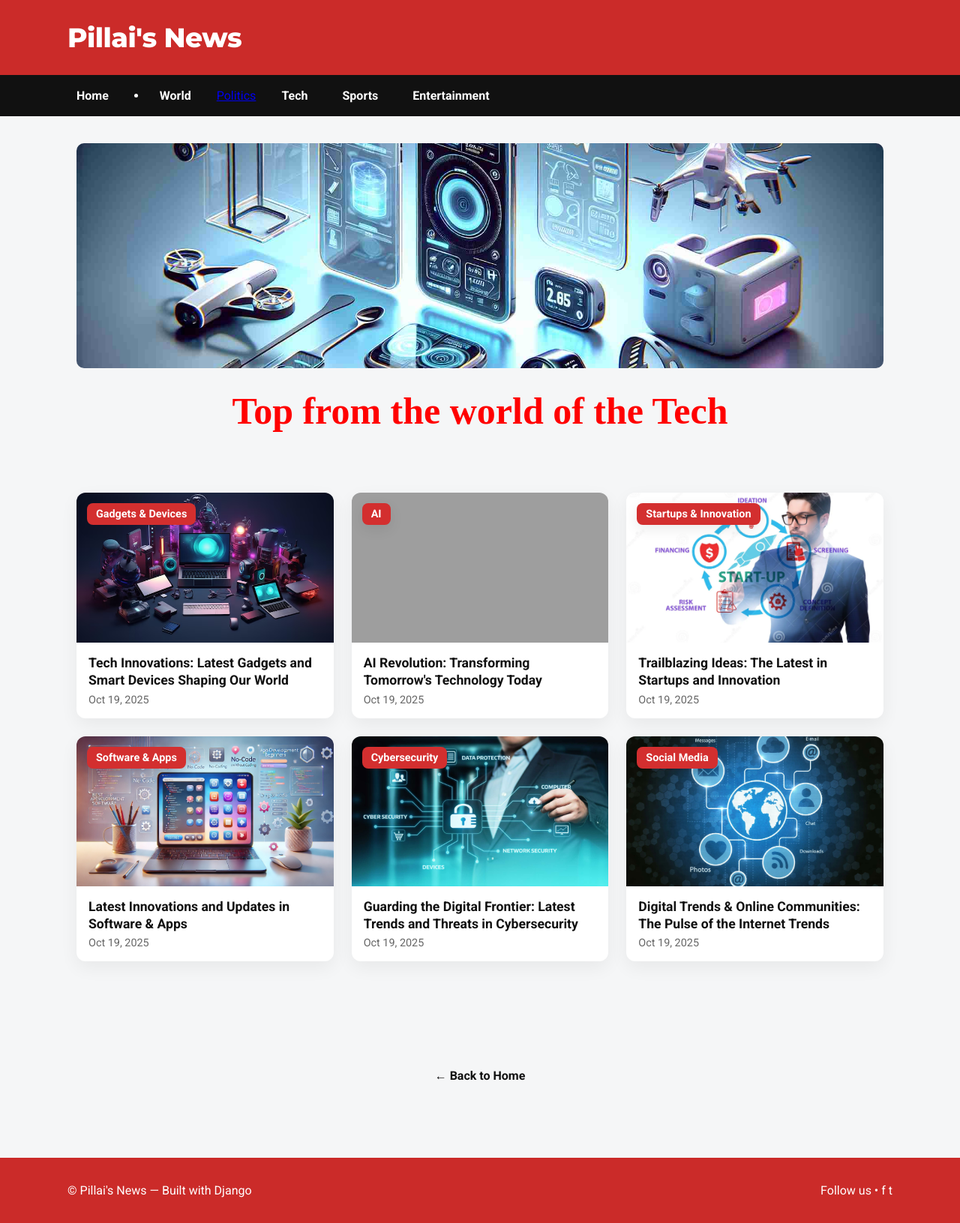
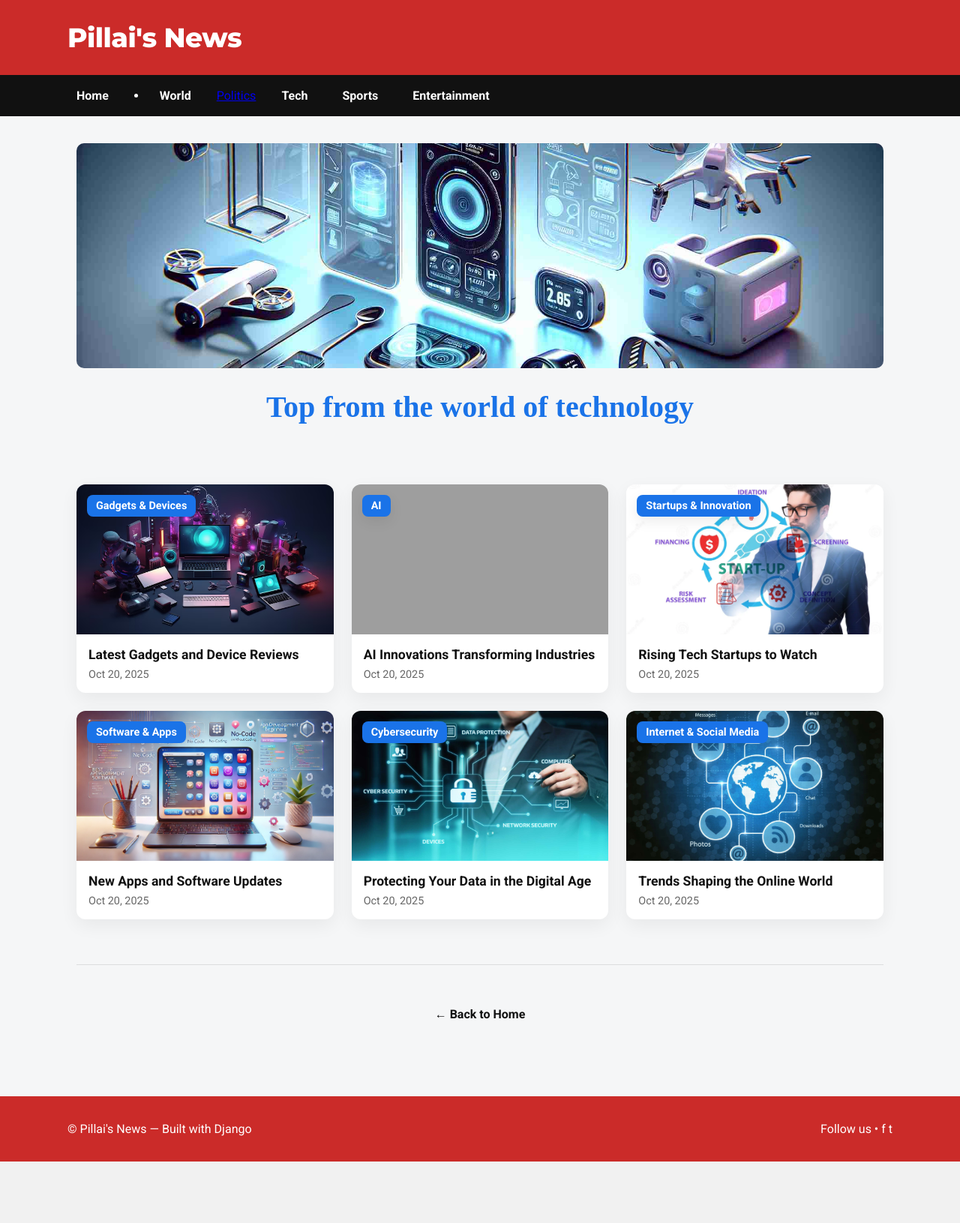
Before and after one commit to hshubham24beit-oss/news-website, a Django app: page /tech/ in a window 1280 px wide. Shown: the whole page at 75% size. After the commit the page ends 1549 px from the top, so only its background shows below. Run offline with Django 5.2, Linux system fonts and the light colour scheme; grey boxes are pictures that could not be loaded.

Commit message:
made tech page cards

```diff
--- a/news/templates/news/tech.html
+++ b/news/templates/news/tech.html
@@ -34,20 +34,20 @@ main.container.main-grid {
   border-radius: 10px;
 }
 .tech-hero h2 {
-  margin: 24px 0 40px ;
+  margin: 24px 0 40px;
   font-size: 40px;
   font-weight: 800;
   font-family: serif;
-  color: red;
+  color: #1a73e8; /* tech color */
 }
-.category-grid {
+.tech-grid {
   display: grid;
   grid-template-columns: repeat(auto-fit, minmax(300px, 1fr));
   gap: 24px;
   margin-bottom: 60px;
   margin-top: 80px;
 }
-.category-card {
+.tech-card {
   background: #fff;
   border-radius: 12px;
   overflow: hidden;
@@ -57,26 +57,26 @@ main.container.main-grid {
   color: inherit;
   display: block;
 }
-.category-card:hover {
+.tech-card:hover {
   transform: translateY(-6px);
   box-shadow: 0 18px 40px rgba(0,0,0,0.10);
 }
-.category-card .img-wrap {
+.tech-card .img-wrap {
   position: relative;
   width: 100%;
   height: 180px;
   overflow: hidden;
 }
-.category-card img {
+.tech-card img {
   width: 100%;
   height: 100%;
   object-fit: cover;
 }
-.category-badge {
+.tech-badge {
   position: absolute;
   left: 14px;
   top: 14px;
-  background: #d32f2f;
+  background: #1a73e8;
   color: #fff;
   padding: 6px 12px;
   border-radius: 8px;
@@ -84,113 +84,112 @@ main.container.main-grid {
   font-size: 0.9rem;
   box-shadow: 0 6px 18px rgba(0,0,0,0.08);
 }
-.category-card .card-body {
+.tech-card .card-body {
   padding: 16px;
   text-align: left;
 }
-.category-card .headline {
+.tech-card .headline {
   font-weight: 800;
   font-size: 1.1rem;
   line-height: 1.3;
   margin-bottom: 6px;
 }
-.category-card .meta {
+.tech-card .meta {
   color: #666;
   font-size: 0.9rem;
 }
 @media (min-width: 1200px) {
   .tech-inner { max-width: 1200px; }
-  .category-card .img-wrap { height: 200px; }
+  .tech-card .img-wrap { height: 200px; }
 }
 </style>
 
 <div class="tech-page">
   <div class="tech-inner">
 
-    <!-- 🌟 Tech Banner -->
+    <!-- 📰 Banner -->
     <div class="tech-hero" style="position: relative; display: block;">
       <img src="{% static 'images/tech-banner.jpg' %}"
            alt="Tech Banner"
            style="width: 100%; height: 300px; object-fit: cover; border-radius: 10px;">
-      <h2 style="margin-bottom: 50px; font-size: 50px;">Top from the world of the Tech</h2>
+      <h2>Top from the world of technology</h2>
     </div>
 
-    <!-- 🖥 Tech Category Cards -->
-    <div class="category-grid">
+    <!-- 💻 Tech Cards -->
+    <div class="tech-grid">
 
       {% static 'images/tech/gadgets.jpg' as gadgets_img %}
-      <a href="#" class="category-card">
+      <a href="{% url 'news:tech_category' 1 %}?hero_title={{ 'Gadgets & Devices'|urlencode }}&hero_image={{ gadgets_img|urlencode }}" class="tech-card">
         <div class="img-wrap">
           <img src="{{ gadgets_img }}" alt="Gadgets & Devices">
-          <div class="category-badge">Gadgets & Devices</div>
+          <div class="tech-badge">Gadgets & Devices</div>
         </div>
         <div class="card-body">
-          <div class="headline">Tech Innovations: Latest Gadgets and Smart Devices Shaping Our World</div>
-          <div class="meta">Oct 19, 2025</div>
+          <div class="headline">Latest Gadgets and Device Reviews</div>
+          <div class="meta">Oct 20, 2025</div>
         </div>
       </a>
 
       {% static 'images/tech/ai.jpg' as ai_img %}
-      <a href="#" class="category-card">
+      <a href="{% url 'news:tech_category' 2 %}?hero_title={{ 'Artificial Intelligence (AI)'|urlencode }}&hero_image={{ ai_img|urlencode }}" class="tech-card">
         <div class="img-wrap">
           <img src="{{ ai_img }}" alt="Artificial Intelligence (AI)">
-          <div class="category-badge">AI</div>
+          <div class="tech-badge">AI</div>
         </div>
         <div class="card-body">
-          <div class="headline">AI Revolution: Transforming Tomorrow's Technology Today</div>
-          <div class="meta">Oct 19, 2025</div>
+          <div class="headline">AI Innovations Transforming Industries</div>
+          <div class="meta">Oct 20, 2025</div>
         </div>
       </a>
 
       {% static 'images/tech/startups.jpg' as startups_img %}
-      <a href="#" class="category-card">
+      <a href="{% url 'news:tech_category' 3 %}?hero_title={{ 'Startups & Innovation'|urlencode }}&hero_image={{ startups_img|urlencode }}" class="tech-card">
         <div class="img-wrap">
           <img src="{{ startups_img }}" alt="Startups & Innovation">
-          <div class="category-badge">Startups & Innovation</div>
+          <div class="tech-badge">Startups & Innovation</div>
         </div>
         <div class="card-body">
-          <div class="headline">Trailblazing Ideas: The Latest in Startups and Innovation</div>
-          <div class="meta">Oct 19, 2025</div>
+          <div class="headline">Rising Tech Startups to Watch</div>
+          <div class="meta">Oct 20, 2025</div>
         </div>
       </a>
 
       {% static 'images/tech/software.jpg' as software_img %}
-      <a href="#" class="category-card">
+      <a href="{% url 'news:tech_category' 4 %}?hero_title={{ 'Software & Apps'|urlencode }}&hero_image={{ software_img|urlencode }}" class="tech-card">
         <div class="img-wrap">
           <img src="{{ software_img }}" alt="Software & Apps">
-          <div class="category-badge">Software & Apps</div>
+          <div class="tech-badge">Software & Apps</div>
         </div>
         <div class="card-body">
-          <div class="headline">Latest Innovations and Updates in Software & Apps</div>
-          <div class="meta">Oct 19, 2025</div>
+          <div class="headline">New Apps and Software Updates</div>
+          <div class="meta">Oct 20, 2025</div>
         </div>
       </a>
 
-      {% static 'images/tech/cybersecurity.jpg' as security_img %}
-      <a href="#" class="category-card">
+      {% static 'images/tech/cybersecurity.jpg' as cyber_img %}
+      <a href="{% url 'news:tech_category' 5 %}?hero_title={{ 'Cybersecurity'|urlencode }}&hero_image={{ cyber_img|urlencode }}" class="tech-card">
         <div class="img-wrap">
-          <img src="{{ security_img }}" alt="Cybersecurity">
-          <div class="category-badge">Cybersecurity</div>
+          <img src="{{ cyber_img }}" alt="Cybersecurity">
+          <div class="tech-badge">Cybersecurity</div>
         </div>
         <div class="card-body">
-          <div class="headline">Guarding the Digital Frontier: Latest Trends and Threats in Cybersecurity</div>
-          <div class="meta">Oct 19, 2025</div>
+          <div class="headline">Protecting Your Data in the Digital Age</div>
+          <div class="meta">Oct 20, 2025</div>
         </div>
       </a>
 
-      {% static 'images/tech/socialmedia.jpg' as social_img %}
-      <a href="#" class="category-card">
+      {% static 'images/tech/internet.jpg' as internet_img %}
+      <a href="{% url 'news:tech_category' 6 %}?hero_title={{ 'Internet & Social Media'|urlencode }}&hero_image={{ internet_img|urlencode }}" class="tech-card">
         <div class="img-wrap">
-          <img src="{{ social_img }}" alt="Internet & Social Media">
-          <div class="category-badge">Social Media</div>
+          <img src="{{ internet_img }}" alt="Internet & Social Media">
+          <div class="tech-badge">Internet & Social Media</div>
         </div>
         <div class="card-body">
-          <div class="headline">Digital Trends & Online Communities: The Pulse of the Internet Trends</div>
-          <div class="meta">Oct 19, 2025</div>
+          <div class="headline">Trends Shaping the Online World</div>
+          <div class="meta">Oct 20, 2025</div>
         </div>
       </a>
 
-    </div>
     </div>
 
     <hr style="margin:26px 0; border:none; border-top:1px solid rgba(0,0,0,0.1);">
@@ -200,5 +199,7 @@ main.container.main-grid {
        style="display:inline-block; color:var(--brand); font-weight:700; text-decoration:none; margin-top: 30px;">
       ← Back to Home
     </a>
+
+  </div>
 </div>
 {% endblock %}
--- a/news/urls.py
+++ b/news/urls.py
@@ -17,6 +17,8 @@ urlpatterns = [
     path('politics/', views.politics, name='politics'),
     path("politics/<int:pk>/", views.politics_category, name="politics_category"),
     path('tech/', views.tech, name='tech'),
+    path('tech/<int:category_id>/', views.tech_category, name='tech_category'),
+
 
 
 ]
--- a/news/views.py
+++ b/news/views.py
@@ -159,3 +159,15 @@ def politics_category(request, pk):
 
 def tech(request):
     return render(request, 'news/tech.html')
+
+def tech_category(request, category_id):
+    category = get_object_or_404(Category, id=category_id)
+    articles = Article.objects.filter(category=category).order_by('-published_date')
+    hero_title = request.GET.get('hero_title', category.name)
+    hero_image = request.GET.get('hero_image', '')  # fallback if needed
+    return render(request, 'news/category.html', {
+        'category': category,
+        'articles': articles,
+        'hero_title': hero_title,
+        'hero_image': hero_image,
+    })
```
Also changed, not shown: news/templates/news/tech_category.html (added), static/images/tech/internet.jpg (renamed from static/images/tech/socialmedia.jpg). Lines whose indentation alone changed are shown as unchanged.
